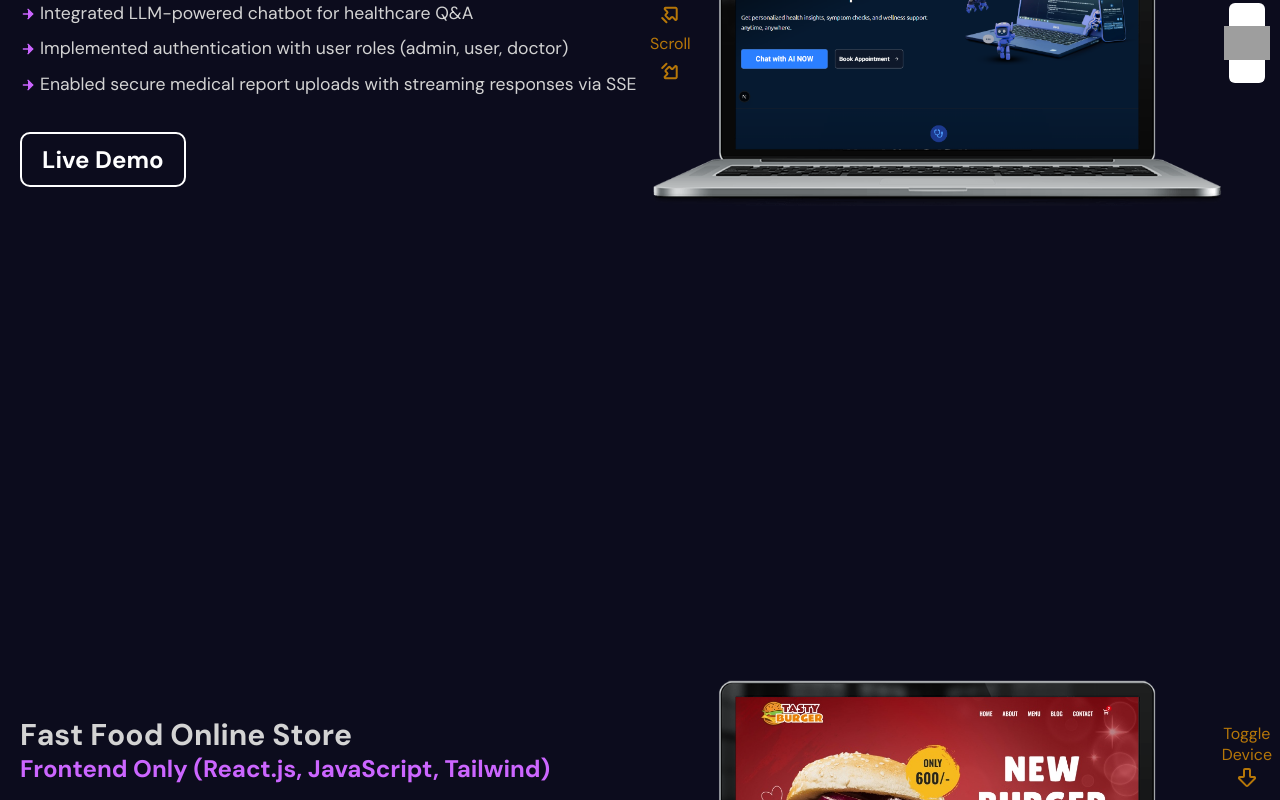
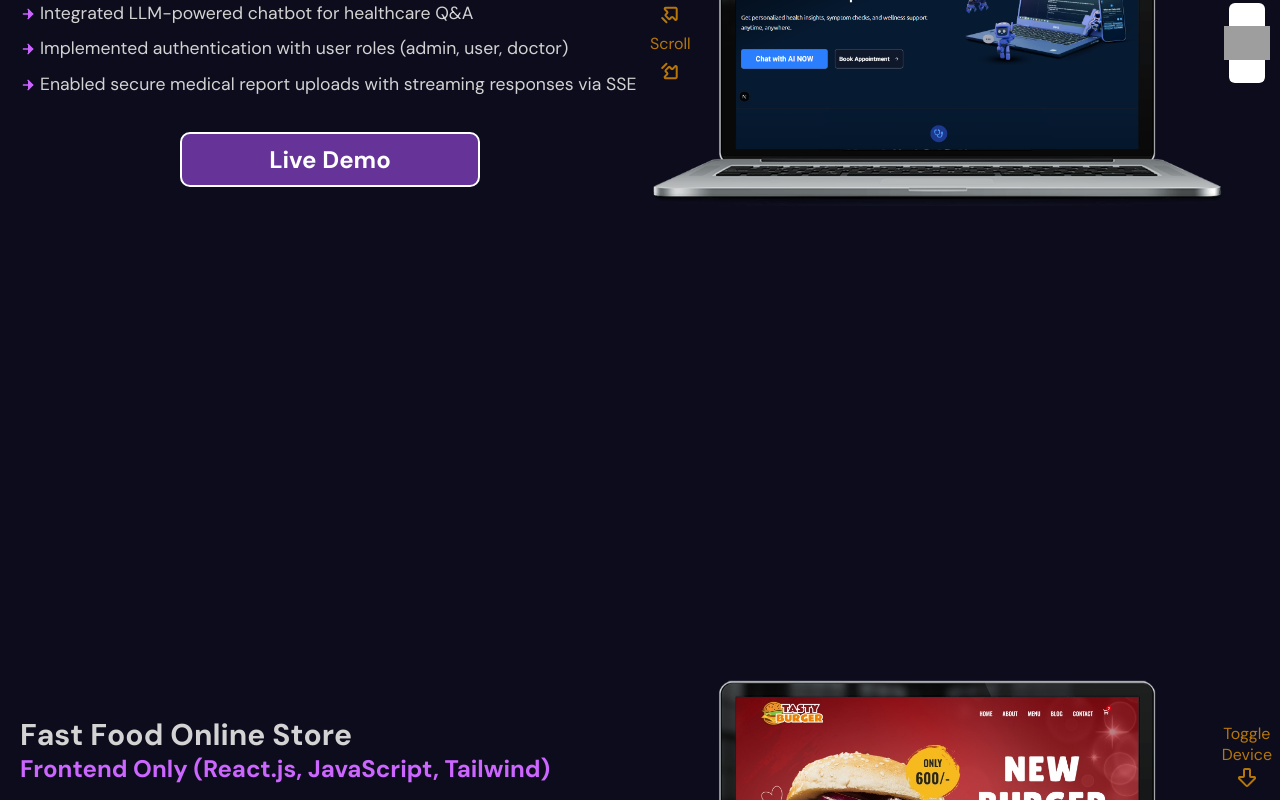
Before and after one commit to tahseen-haider/portfolio_app, a React (Vite) app: page / in a window 1280 px wide. Shown: the part 2780-3580 px from the top of the page. Built offline with nearby package versions, Linux system fonts and the light colour scheme; grey boxes are pictures that could not be loaded.

Commit message:
button project updated

```diff
--- a/src/components/projects/projects.scss
+++ b/src/components/projects/projects.scss
@@ -106,9 +106,12 @@
           padding: 10px 20px;
           border: 2px solid white;
           border-radius: 10px;
-          background-color: $base-color;
+          background-color: rebeccapurple;
           color: white;
-          margin-right: 20px;
+          width: 300px;
+          margin: 0 auto;
+          text-align: center;
+          // margin-right: 20px;
           cursor: pointer;
           font-weight: bold;
           font-size: 24px;
```
